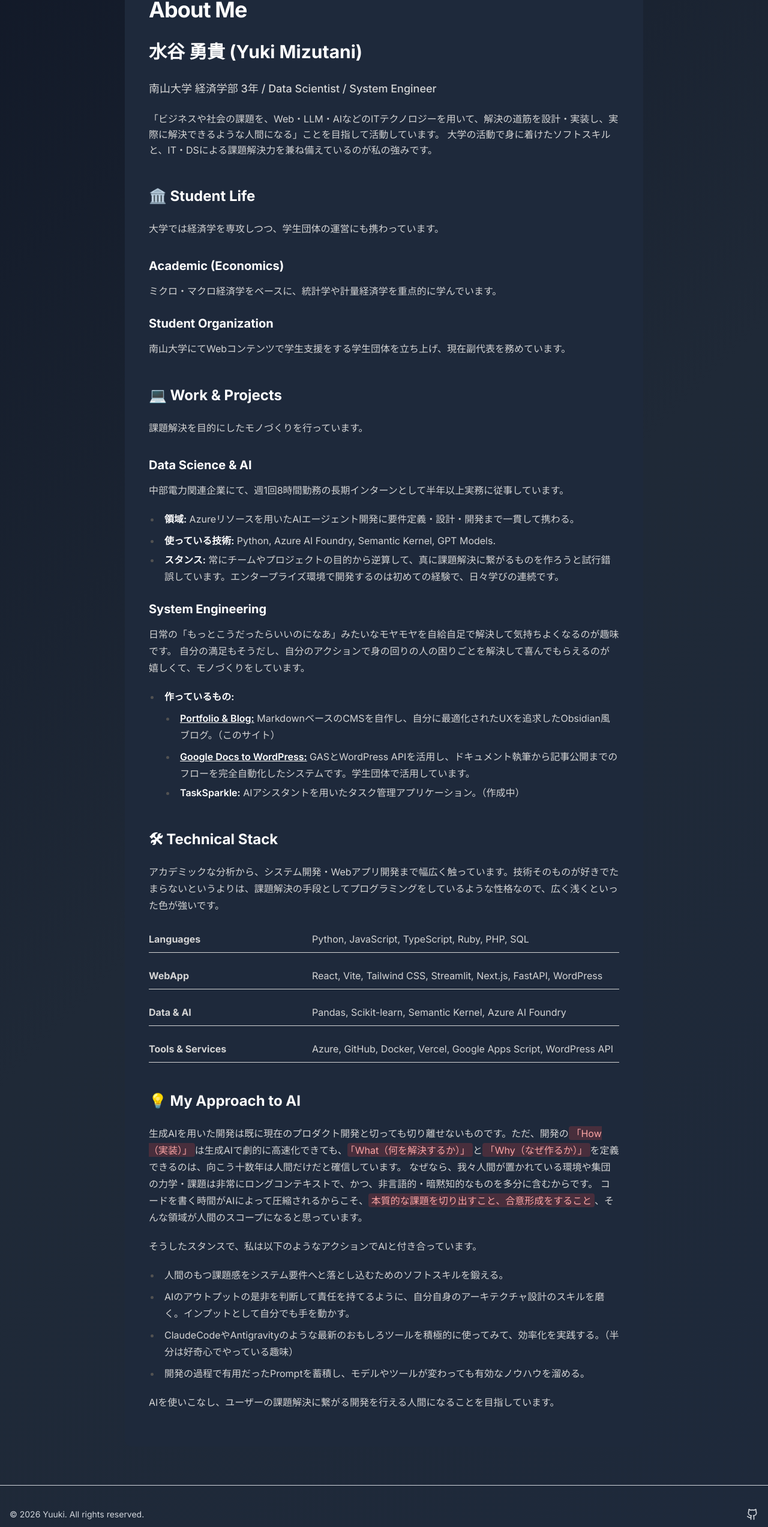
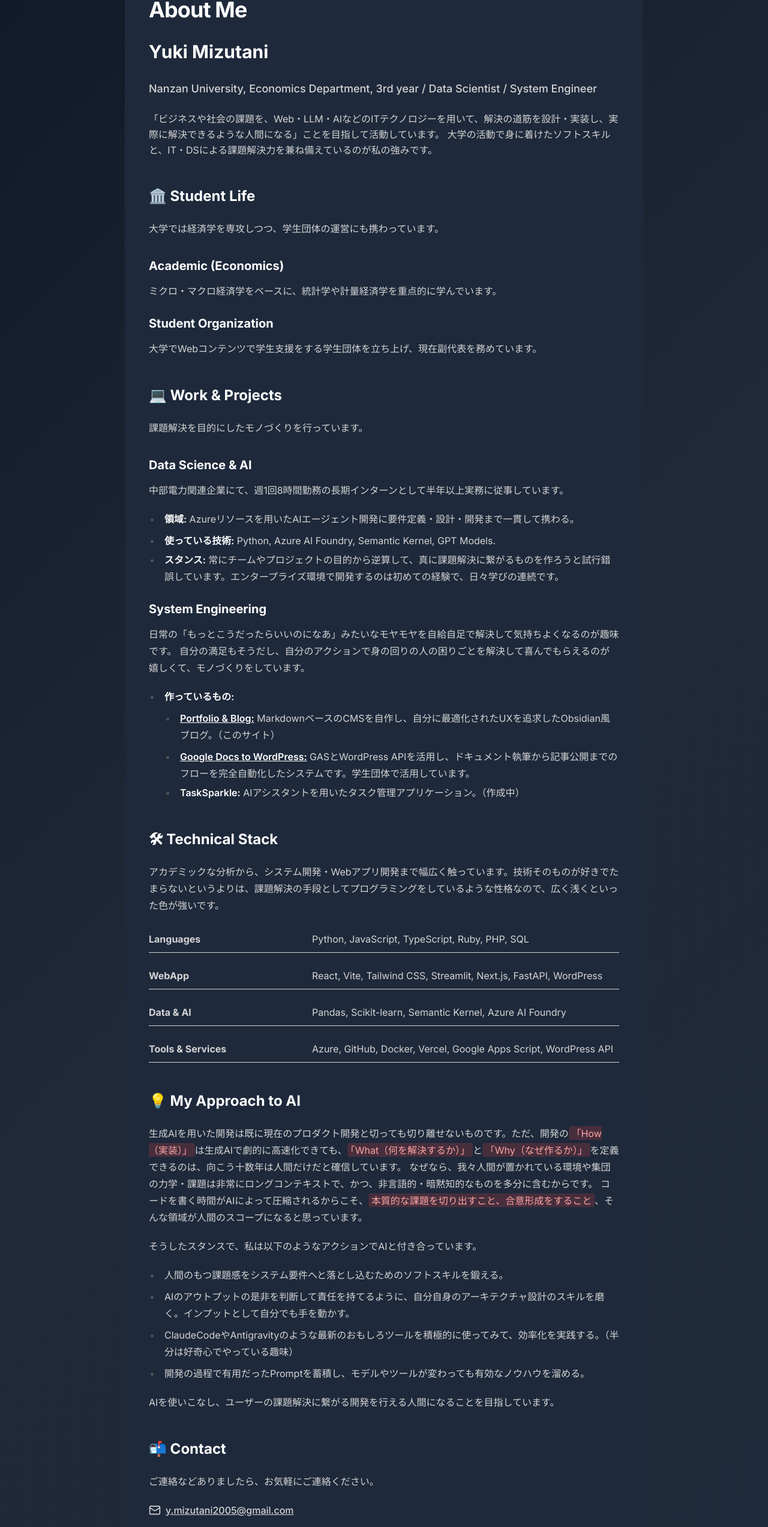
Before and after one commit to Y-Mizutani2005/portfolio, a Next.js app: page /about in a window 1280 px wide. Shown: the part 213-2758 px from the top of the page at 60% size. Built offline with nearby package versions, Linux system fonts and the light colour scheme; no server answers.

Commit message:
feat: Add deployment manual and about page

```diff
--- a/src/app/about/page.tsx
+++ b/src/app/about/page.tsx
@@ -1,4 +1,5 @@
 import Link from "next/link";
+import { Github, Mail } from "lucide-react";
 
 const Red = ({ children }: { children: React.ReactNode }) => (
     <span className="highlight-red">{children}</span>
@@ -10,9 +11,9 @@ export default function AboutPage() {
             <article className="prose prose-neutral dark:prose-invert max-w-none rounded-xl p-6 md:p-10 bg-slate-800">
                 <h1 className="text-4xl font-bold tracking-tight mb-8">About Me</h1>
                 <section>
-                    <h2 className="text-3xl font-bold mt-0">水谷 勇貴 (Yuki Mizutani)</h2>
+                    <h2 className="text-3xl font-bold mt-0">Yuki Mizutani</h2>
                     <p className="text-lg text-muted-foreground font-medium">
-                        南山大学 経済学部 3年 / Data Scientist / System Engineer
+                        Nanzan University, Economics Department, 3rd year / Data Scientist / System Engineer
                     </p>
                     <p className="leading-relaxed">
                         「ビジネスや社会の課題を、Web・LLM・AIなどのITテクノロジーを用いて、解決の道筋を設計・実装し、実際に解決できるような人間になる」ことを目指して活動しています。
@@ -33,7 +34,7 @@ export default function AboutPage() {
 
                     <h3 className="font-bold mt-6">Student Organization</h3>
                     <p>
-                        南山大学にてWebコンテンツで学生支援をする学生団体を立ち上げ、現在副代表を務めています。
+                        大学でWebコンテンツで学生支援をする学生団体を立ち上げ、現在副代表を務めています。
 
                     </p>
                 </section>
@@ -121,6 +122,31 @@ export default function AboutPage() {
                     </p>
 
                 </section>
+
+                <section className="mt-12">
+                    <h2>📬 Contact</h2>
+                    <p>
+                        ご連絡などありましたら、お気軽にご連絡ください。
+                    </p>
+                    <div className="flex flex-col gap-3 mt-4">
+                        <a
+                            href="mailto:y.mizutani2005@gmail.com"
+                            className="flex items-center gap-2 text-muted-foreground hover:text-primary transition-colors w-fit"
+                        >
+                            <Mail className="h-5 w-5" />
+                            <span>y.mizutani2005@gmail.com</span>
+                        </a>
+                        <a
+                            href="https://github.com/Y-Mizutani2005"
+                            target="_blank"
+                            rel="noopener noreferrer"
+                            className="flex items-center gap-2 text-muted-foreground hover:text-primary transition-colors w-fit"
+                        >
+                            <Github className="h-5 w-5" />
+                            <span>@Y-Mizutani2005</span>
+                        </a>
+                    </div>
+                </section>
             </article>
         </div>
     );
```
Also changed, not shown: 1 other file (tests, documents, lock files or other folders).
